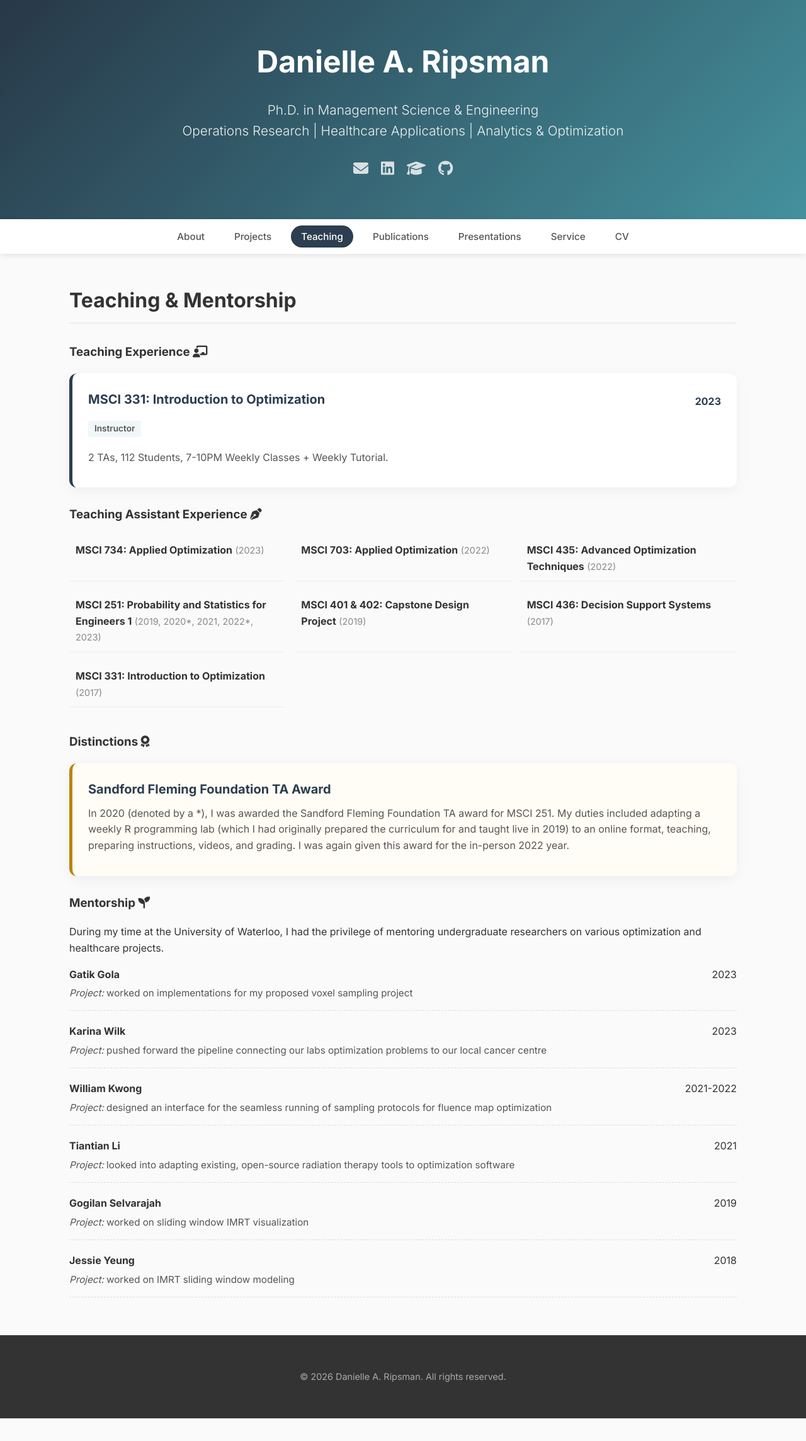
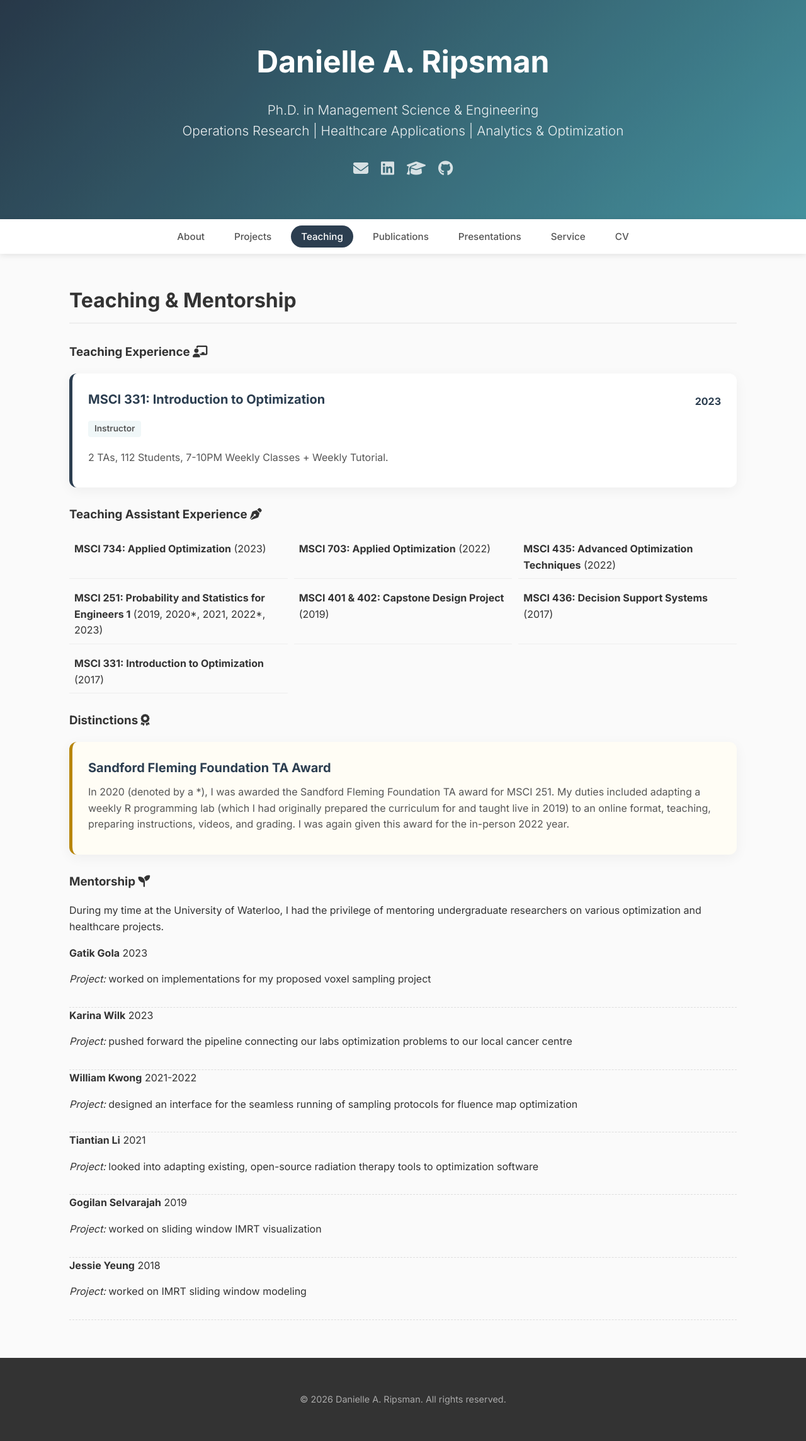
Before and after one commit to DaniRip/DaniRip.github.io, a Jekyll site: the page built from teaching.md, in a window 1280 px wide. Shown: the whole page at 63% size. Built offline with Jekyll 4.4.1, drawn with Linux system fonts in a browser that asks for light colours; before the commit the page ends 2252 px from its top, so only the background shows below that.

Commit message:
Update style.css

```diff
--- a/assets/css/style.css
+++ b/assets/css/style.css
@@ -562,41 +562,52 @@
 .ta-grid {
     display: grid;
     grid-template-columns: repeat(auto-fill, minmax(300px, 1fr));
-    gap: 15px;
-    margin-bottom: 40px;
+    gap: 10px; /* Tighter gap */
 }
 
 .ta-item {
-    padding: 10px;
+    padding: 8px; /* Less padding to save vertical space */
     border-bottom: 1px solid #eee;
 }
 
-.ta-year {
-    color: #888;
-    font-size: 0.9rem;
+/* Mentorship Items */
+
+.mentorship-container {
+    display: grid;
+    grid-template-columns: repeat(auto-fill, minmax(450px, 1fr));
+    gap: 30px; /* Space between the two columns */
 }
 
-/* Mentorship Items */
 .mentee-item {
-    margin-bottom: 20px;
+    margin-bottom: 0; /* Let the grid gap handle spacing */
     padding-bottom: 15px;
     border-bottom: 1px dashed #ddd;
-}
-
-.mentee-header {
-    display: flex;
-    justify-content: space-between;
-}
-
-.mentee-project {
-    margin: 5px 0 0 0;
-    font-size: 0.95rem;
-    color: #555;
+    align-self: start; /* Prevents items from stretching to match height */
 }
 
 .award-card.card {
     border-left: 5px solid #b8860b; /* A soft gold/bronze border */
     background-color: #fffdf5;     /* Very faint gold tint */
+}
+
+/* --- Mobile Specific Tweaks --- */
+@media (max-width: 768px) {
+    /* Stack mentorship back to 1 column on phones */
+    .mentorship-container {
+        grid-template-columns: 1fr;
+        gap: 20px;
+    }
+
+    /* Make TA items even denser on phones */
+    .ta-item {
+        padding: 5px 0;
+        font-size: 0.9rem;
+    }
+
+    .ta-year {
+        display: inline-block;
+        font-size: 0.8rem;
+    }
 }
 
 /* Buttons */
```
